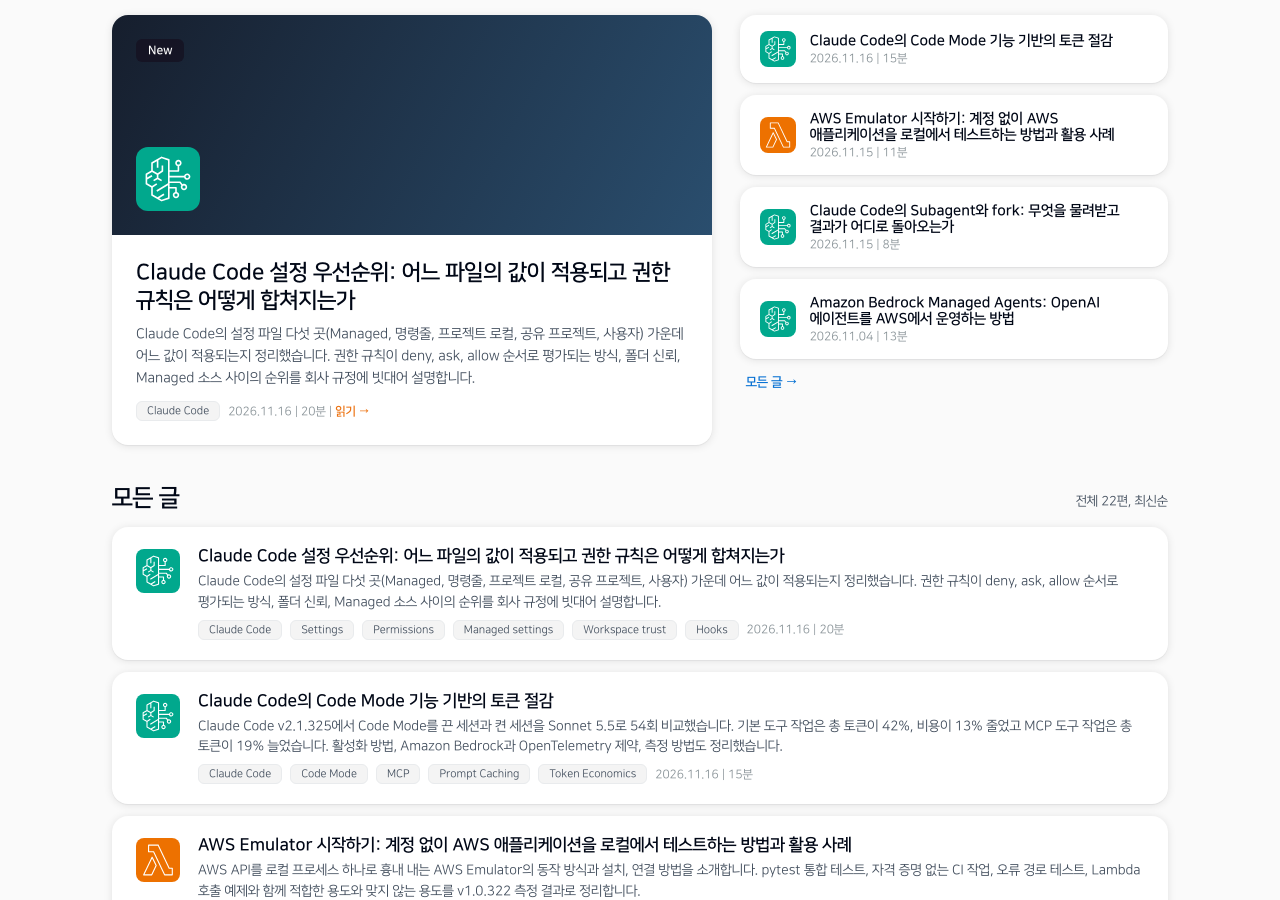
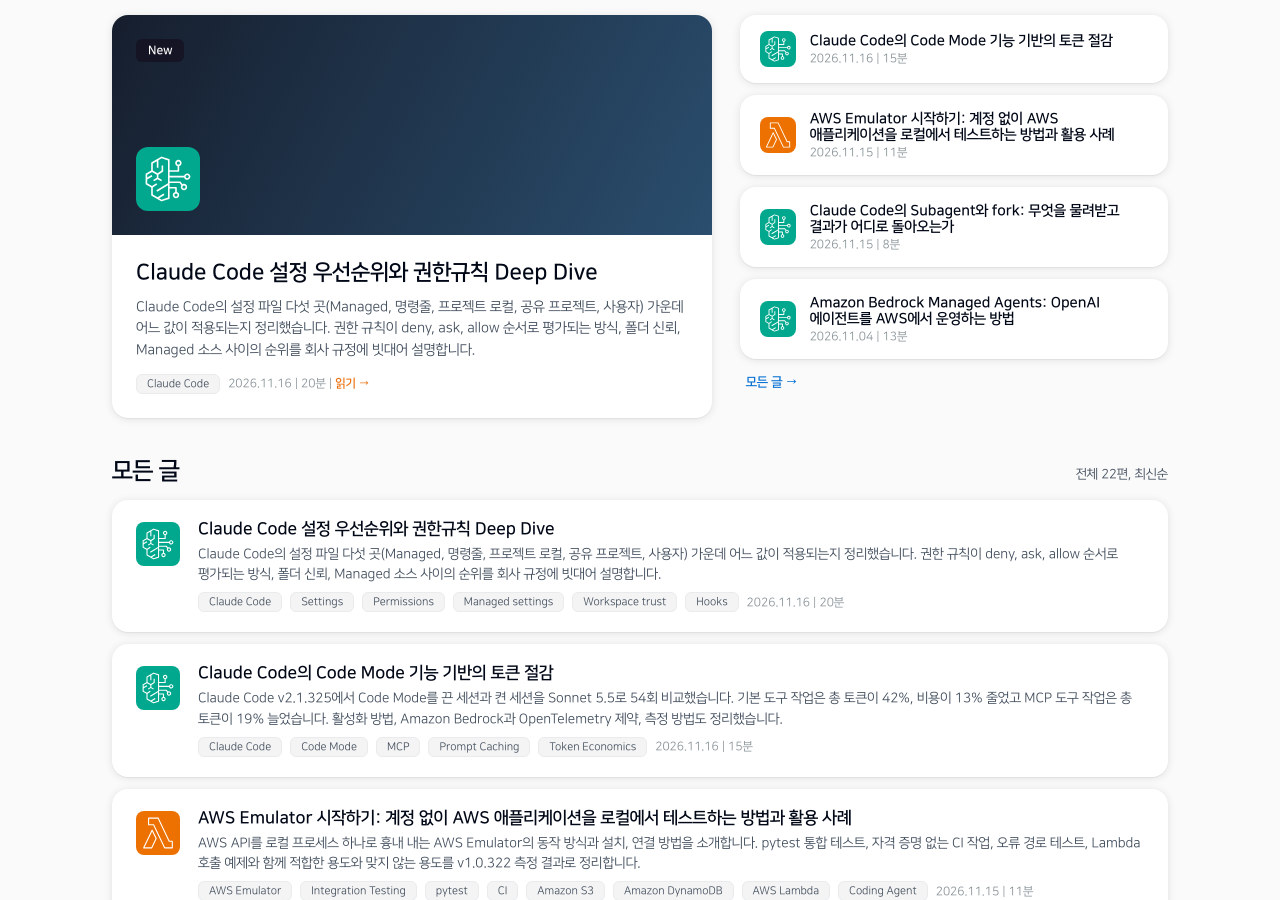
Before and after one commit to whchoi98/whchoi98.github.io, a Jekyll site: the page built from index.md, in a window 1280 px wide and 900 px high, scrolled down 594 px. Built offline with Jekyll 4.4.1, drawn with Linux system fonts in a browser that asks for light colours; some web fonts are replaced.

Commit message:
docs: retitle the "Claude Code settings precedence" post
- Korean: "Claude Code 설정 우선순위와 권한규칙 Deep Dive"
- English: "Claude Code settings precedence and permission rules: a deep dive"
- The front matter, the report's <title> and heading, and the CHANGELOG entries carry the new title;
  the slug and the URL are the same

```diff
--- a/docs/techblog/aiml/claude-code-settings-precedence-report.html
+++ b/docs/techblog/aiml/claude-code-settings-precedence-report.html
@@ -3,7 +3,7 @@
 <head>
 <meta charset="utf-8">
 <meta name="viewport" content="width=device-width, initial-scale=1">
-<title>Claude Code 설정 우선순위: 어느 파일의 값이 적용되고 권한 규칙은 어떻게 합쳐지는가</title>
+<title>Claude Code 설정 우선순위와 권한규칙 Deep Dive</title>
 <meta name="description" content="Claude Code의 설정 파일 다섯 곳(Managed, 명령줄, 프로젝트 로컬, 공유 프로젝트, 사용자) 가운데 어느 값이 적용되는지 정리했습니다. 권한 규칙이 deny, ask, allow 순서로 평가되는 방식, 폴더 신뢰, Managed 소스 사이의 순위를 회사 규정에 빗대어 설명합니다.">
 <link rel="canonical" href="https://whchoi98.github.io/docs/techblog/aiml/claude-code-settings-precedence/">
 <script>
@@ -197,7 +197,7 @@ html[data-lang="en"] .l-ko{display:none!important}
 </nav>
 <header class="masthead">
 <div class="meta-top"><span class="mono"><span class="l-ko">게시 2026-11-16</span><span class="l-en">Published 2026-11-16</span></span><span>AIML</span><span><span class="l-ko">읽는 시간 20분</span><span class="l-en">20 min read</span></span></div>
-<h1><span class="l-ko">Claude Code 설정 우선순위: 어느 파일의 값이 적용되고 권한 규칙은 어떻게 합쳐지는가</span><span class="l-en">Claude Code settings precedence: which file's value applies and how permission rules combine</span></h1>
+<h1><span class="l-ko">Claude Code 설정 우선순위와 권한규칙 Deep Dive</span><span class="l-en">Claude Code settings precedence and permission rules: a deep dive</span></h1>
 <p class="thesis"><span class="l-ko">같은 설정이 여러 파일에 있을 때 Claude Code가 어느 값을 적용하는지에 대한 소개글입니다. 값이 하나인 키는 Managed, 명령줄, 프로젝트 로컬, 공유 프로젝트, 사용자 순으로 가장 높은 위치의 값 하나를 적용합니다. 권한 규칙 같은 목록 키는 모든 위치의 항목을 합친 뒤 deny, ask, allow 순서로 평가합니다. 그래서 어느 위치에서든 deny에 걸린 호출은 다른 위치의 allow로 풀 수 없습니다.</span><span class="l-en">This post introduces which value Claude Code applies when the same setting appears in several files. For a key that holds one value, the highest level wins, in the order managed, command line, project local, shared project, user. For a list key such as permission rules, Claude Code combines the entries from every level and evaluates them in deny, ask, allow order. So a call that a deny rule matches at any level cannot be released by an allow rule at another level.</span></p>
 <div class="tags"><span>#Claude Code</span><span>#Settings</span><span>#Permissions</span><span>#Managed settings</span><span>#Workspace trust</span><span>#Hooks</span></div>
 <ul class="facts"><li><span class="l-ko"><b>값이 하나인 키</b>: Managed, 명령줄(<code>--settings</code>), 프로젝트 로컬, 공유 프로젝트, 사용자 순으로 가장 높은 위치의 값 하나를 적용합니다.</span><span class="l-en"><b>Single-value keys</b>: the highest level wins, in the order managed, command line (<code>--settings</code>), project local, shared project, user.</span></li><li><span class="l-ko"><b>권한 규칙</b>: 모든 위치의 규칙을 합친 뒤 deny, ask, allow 순서로 평가하고 처음 일치한 결과를 따릅니다.</span><span class="l-en"><b>Permission rules</b>: rules from every level are combined and evaluated in deny, ask, allow order, and the first match decides.</span></li><li><span class="l-ko"><b>폴더 신뢰</b>: 공유 프로젝트 파일의 <code>allow</code>는 폴더를 신뢰한 뒤에 적용되고 <code>deny</code>와 <code>ask</code>는 바로 적용됩니다.</span><span class="l-en"><b>Workspace trust</b>: <code>allow</code> rules in the shared project file apply after you trust the folder, while <code>deny</code> and <code>ask</code> apply right away.</span></li><li><span class="l-ko"><b>Managed 소스</b>: 기본값 <code>first-wins</code>에서는 정책 키가 있는 가장 높은 소스 하나만 사용하고 나머지는 무시합니다.</span><span class="l-en"><b>Managed sources</b>: under the default <code>first-wins</code>, only the highest-ranked source that carries a policy key is used and the rest are ignored.</span></li></ul>
--- a/docs/techblog/aiml/claude-code-settings-precedence.md
+++ b/docs/techblog/aiml/claude-code-settings-precedence.md
@@ -1,6 +1,6 @@
 ---
-title: "Claude Code 설정 우선순위: 어느 파일의 값이 적용되고 권한 규칙은 어떻게 합쳐지는가"
-title_en: "Claude Code settings precedence: which file's value applies and how permission rules combine"
+title: "Claude Code 설정 우선순위와 권한규칙 Deep Dive"
+title_en: "Claude Code settings precedence and permission rules: a deep dive"
 layout: report
 report_src: /docs/techblog/aiml/claude-code-settings-precedence-report.html
 date: 2026-11-16
```
Also changed, not shown: CHANGELOG.md.
